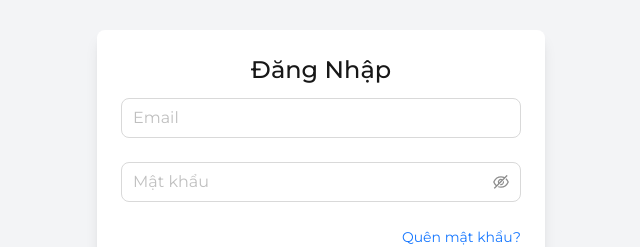
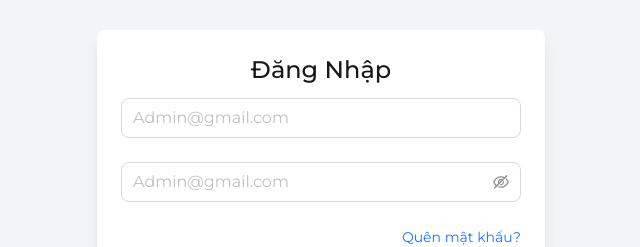
Before and after one commit to Sang-NguyenMinh/ecommerce-frontend, a Next.js app: page /auth/login in a window 1280 px wide. Shown: the part 175-422 px from the top of the page, without its empty margins (319-959 px from the left). Built offline with nearby package versions, Linux system fonts and the light colour scheme; no server answers; what @ant-design/nextjs-registry would draw is missing.

Commit message:
update login

```diff
--- a/src/app/(routes)/auth/login/page.tsx
+++ b/src/app/(routes)/auth/login/page.tsx
@@ -61,7 +61,11 @@ export default function LoginPage() {
               { type: 'email', message: 'Email không hợp lệ!' },
             ]}
           >
-            <Input size="large" value={'Admin@gmail.com'} placeholder="Email" />
+            <Input
+              size="large"
+              value={'Admin@gmail.com'}
+              placeholder="Admin@gmail.com"
+            />
           </Form.Item>
 
           <Form.Item
@@ -71,7 +75,7 @@ export default function LoginPage() {
             <Input.Password
               size="large"
               value={'Admin@gmail.com'}
-              placeholder="Mật khẩu"
+              placeholder="Admin@gmail.com"
             />
           </Form.Item>
 
```
